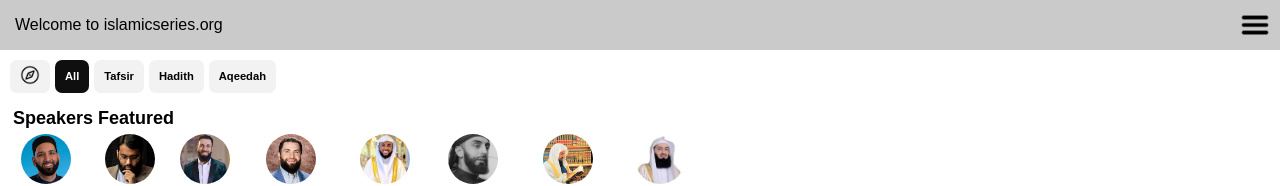
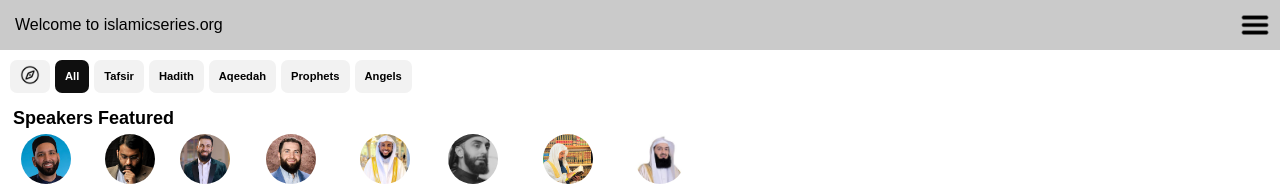
Before and after one commit to sajidmohd717/islamic-lectures-react, a React (Vite) app: page / in a window 1280 px wide. Shown: the top 186 px of the page. Built offline with nearby package versions, Linux system fonts and the light colour scheme.

Commit message:
Update Header.jsx

```diff
--- a/src/Header.jsx
+++ b/src/Header.jsx
@@ -16,7 +16,8 @@ function Header() {
           <button className="cat-btn">Tafsir</button>
           <button className="cat-btn">Hadith</button>
           <button className="cat-btn">Aqeedah</button>
-          <button></button>
+          <button className="cat-btn">Prophets</button>
+          <button className="cat-btn">Angels</button>
         </div>
         <div className="view-all-cat"></div>
       </div>
```
